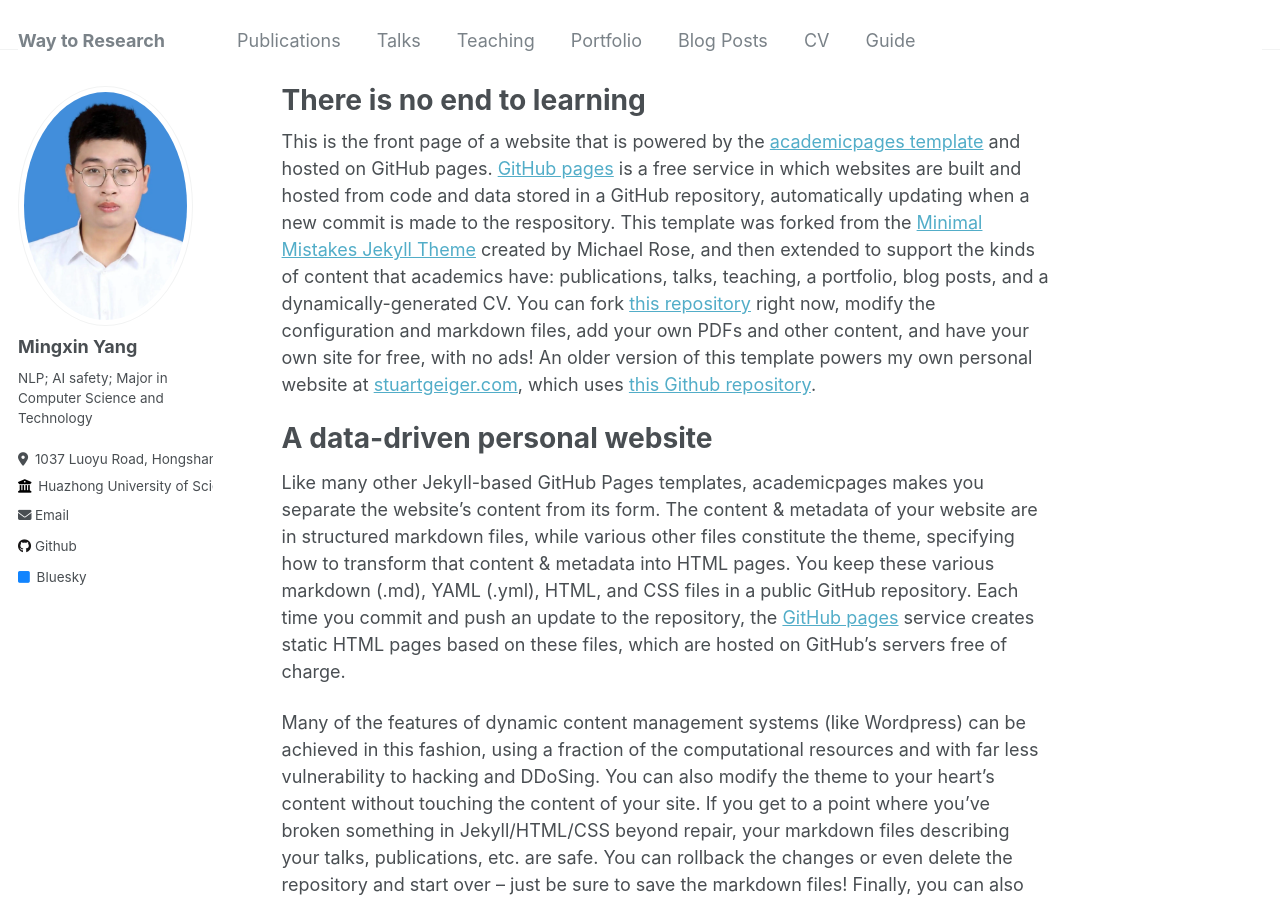
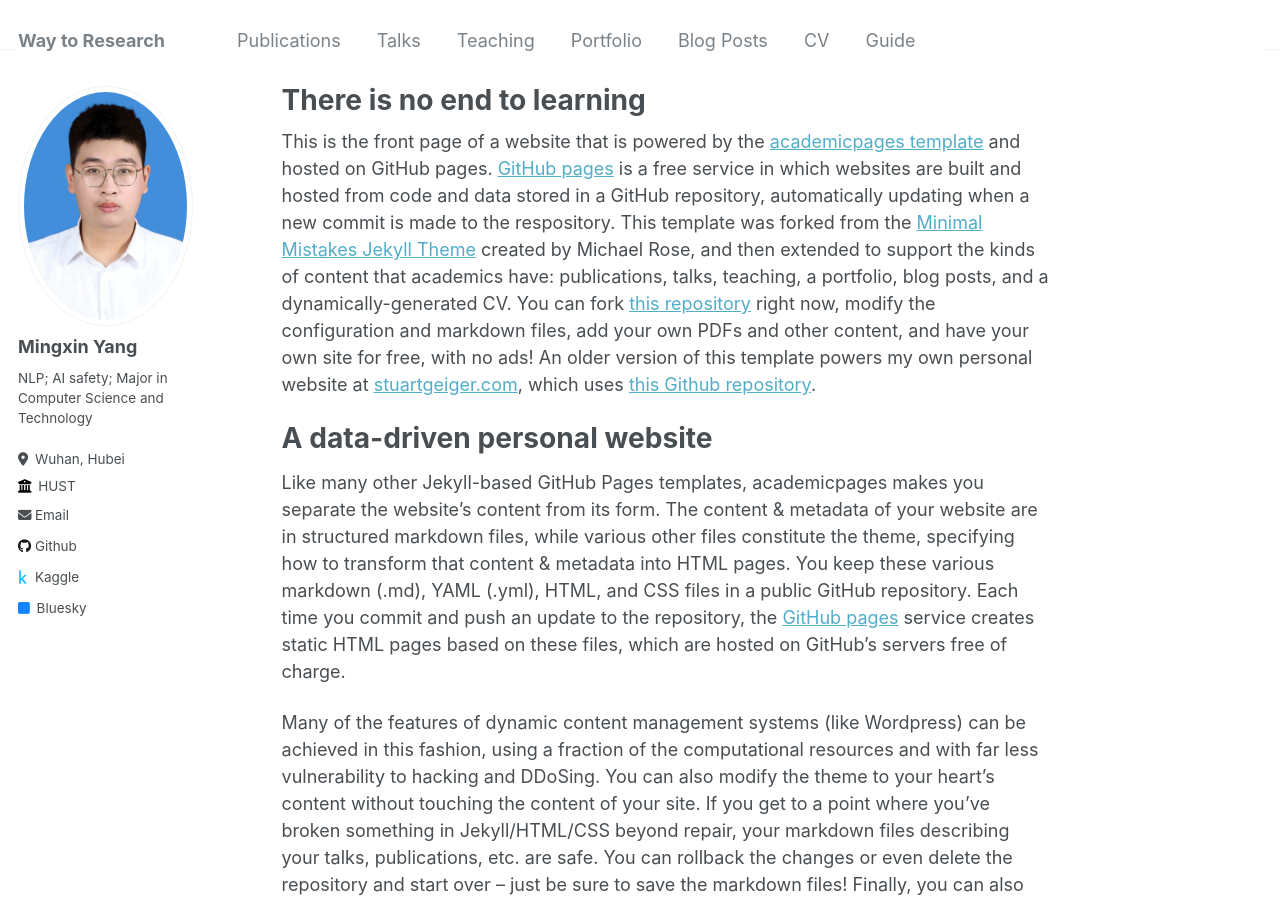
Before and after one commit to ymx10086/ymx10086.github.io, a Jekyll site: the page built from _pages/about.md, in a window 1280 px wide and 900 px high. Built offline with Jekyll 4.4.1, drawn with Linux system fonts in a browser that asks for light colours.

Commit message:
Update author location and employer in _config.yml

```diff
--- a/_config.yml
+++ b/_config.yml
@@ -25,8 +25,8 @@ author:
   name             : "Mingxin Yang"
   pronouns         : # example: "she/her"
   bio              : "NLP; AI safety; Major in Computer Science and Technology"
-  location         : "1037 Luoyu Road, Hongshan District, Wuhan City, Hubei Province"
-  employer         : "Huazhong University of Science and Technology"
+  location         : "Wuhan, Hubei"
+  employer         : "HUST"
   uri              : # URL
   email            : "ymx@hust.edu.cn"
 
@@ -43,7 +43,8 @@ author:
   codepen          : # Username
   dribbble         : # Username
   github           : "ymx10086"
-  kaggle           : # Username
+  gitee            : "ymx10086"
+  kaggle           : "yangmingxin10086"
   stackoverflow    : # User number or user number and name (i.e., use "1" or "1/jeff-atwood")
 
   # Social media
```
